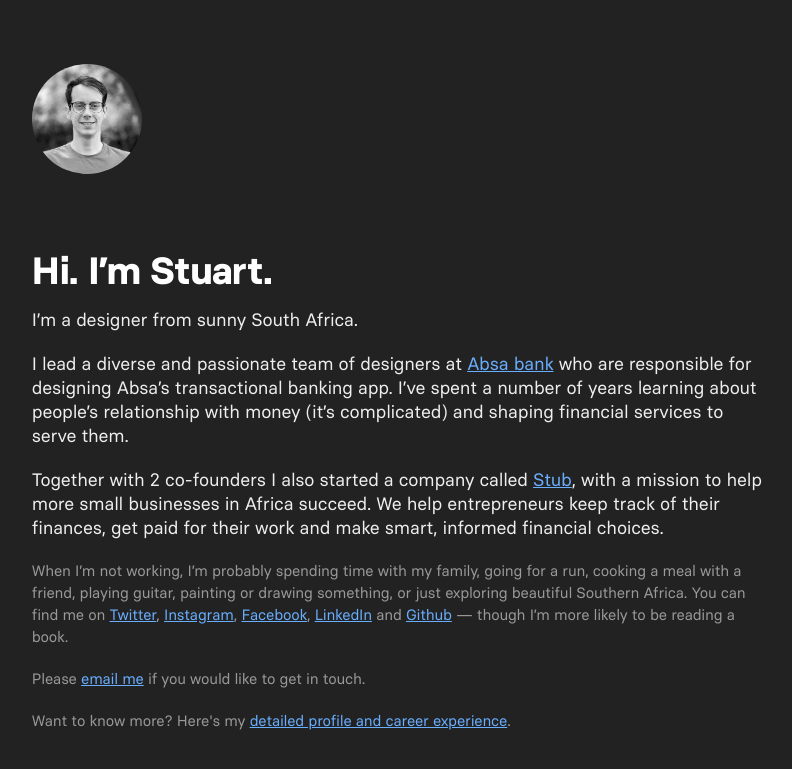
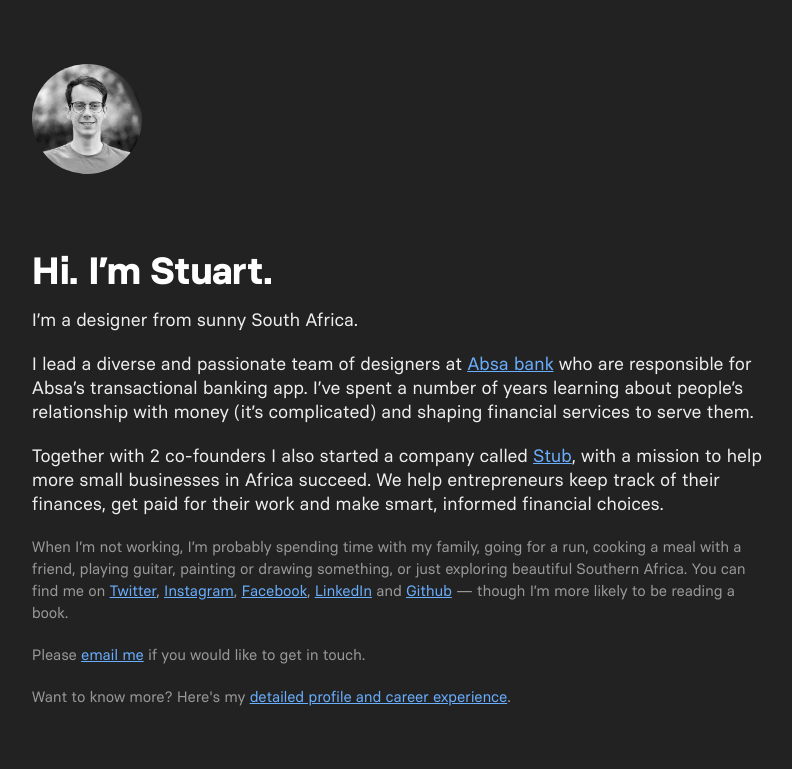
Before and after one commit to stuartwiener/stuartwiener.github.io, a Jekyll site: the page built from index.html, in a window 1280 px wide. Shown: the top 769 px of the page, without its empty margins (173-965 px from the left). Built offline with Jekyll 4.4.1, drawn with Linux system fonts in a browser that asks for light colours.

Commit message:
less wordy words

```diff
--- a/index.html
+++ b/index.html
@@ -11,7 +11,7 @@
 
     <p>I’m a designer from sunny South Africa.</p>
 
-    <p>I lead a diverse and passionate team of designers at <a href="{% link absa.html %}">Absa bank</a> who are responsible for designing Absa’s transactional banking app. I’ve spent a number of years learning about people’s relationship with money (it’s complicated) and shaping financial services to serve them. </p>
+    <p>I lead a diverse and passionate team of designers at <a href="{% link absa.html %}">Absa bank</a> who are responsible for Absa’s transactional banking app. I’ve spent a number of years learning about people’s relationship with money (it’s complicated) and shaping financial services to serve them. </p>
 
     <p>Together with 2 co-founders I also started a company called <a href="{% link stub.html %}">Stub</a>, with a mission to help more small businesses in Africa succeed. We help entrepreneurs keep track of their finances, get paid for their work and make smart, informed financial choices.</p>
 
```
